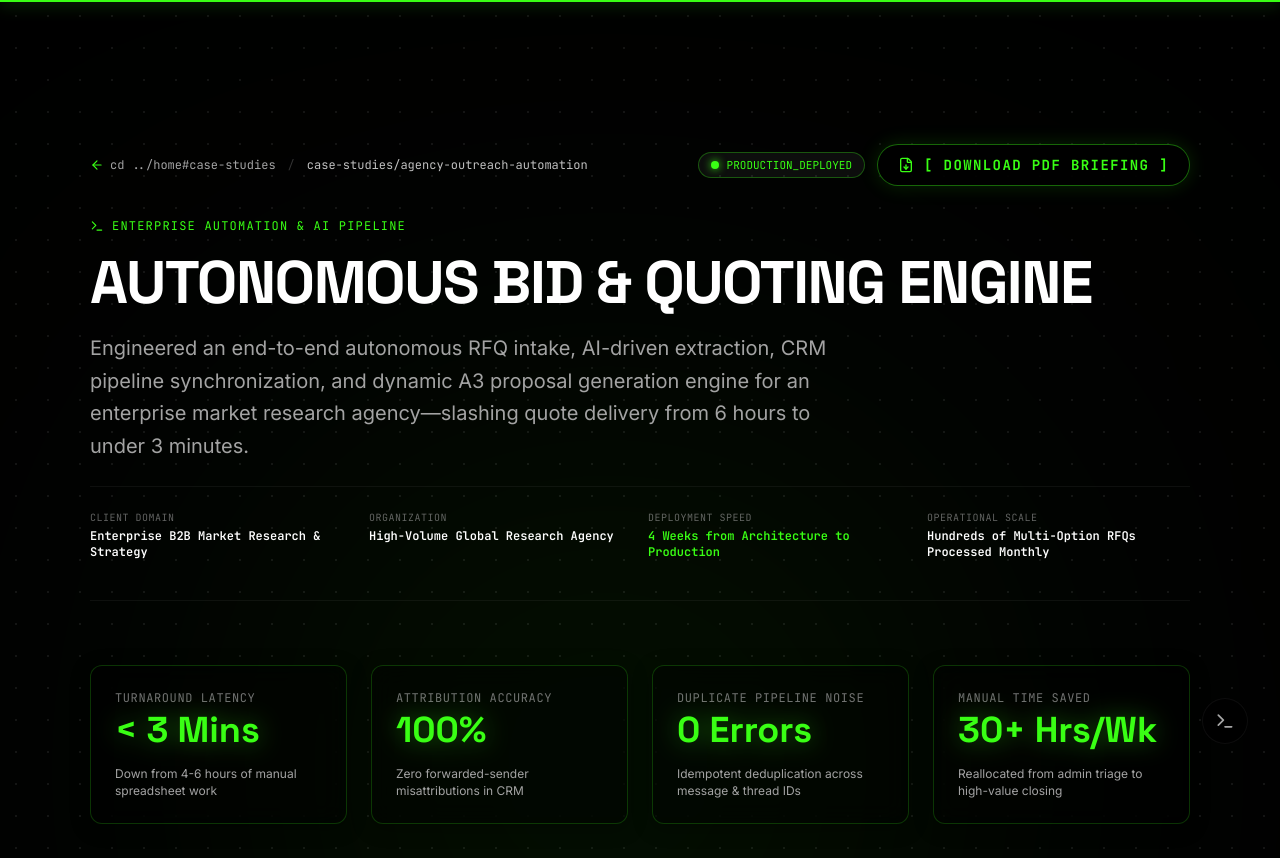
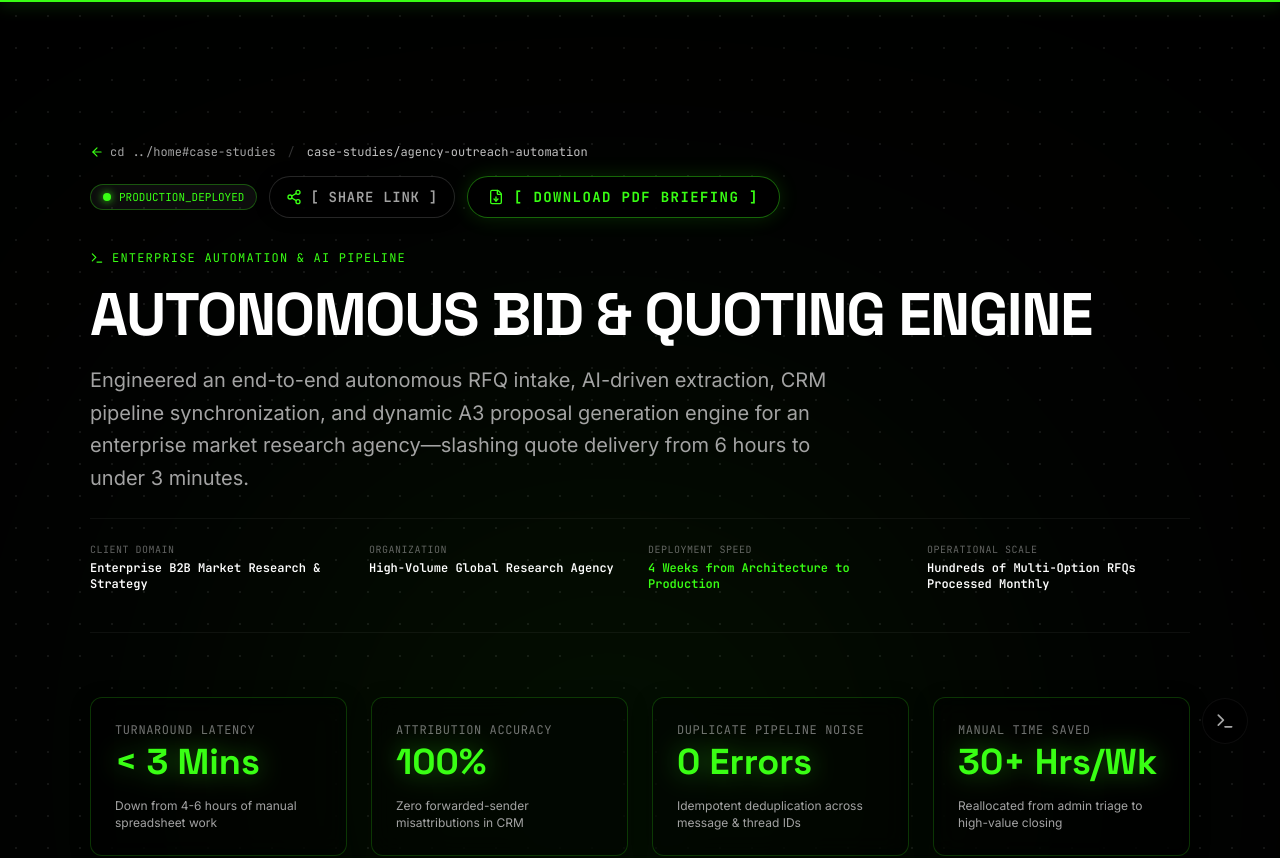
Before and after one commit to beginnercodee/Portfolio, a Next.js app: page /case-studies/agency-outreach-automation in a window 1280 px wide. Shown: the top 858 px of the page. Built offline with nearby package versions, Linux system fonts and the light colour scheme.

Commit message:
feat(case-studies): add one-click share and copy link button with feedback

```diff
--- a/src/app/case-studies/[slug]/page.tsx
+++ b/src/app/case-studies/[slug]/page.tsx
@@ -3,6 +3,7 @@ import Link from "next/link";
 import { getCaseStudyBySlug, getAllCaseStudies } from "@/data/caseStudies";
 import { ArrowLeft, CheckCircle2, Layers, Cpu, Database, Mail, ShieldCheck, Zap, Server, ChevronRight, Terminal, BarChart3 } from "lucide-react";
 import DownloadCaseStudyPdfButton from "@/components/DownloadCaseStudyPdfButton";
+import ShareCaseStudyButton from "@/components/ShareCaseStudyButton";
 import type { Metadata } from "next";
 
 export async function generateStaticParams() {
@@ -72,11 +73,12 @@ export default async function CaseStudyDetailPage({
               <span className="text-glow-silver">case-studies/{cs.slug}</span>
             </div>
 
-            <div className="flex items-center gap-3">
-              <div className="hidden sm:flex items-center gap-2 px-3 py-1 bg-surface border border-glow-green/30 rounded-full font-mono text-[11px] text-glow-green">
+            <div className="flex items-center gap-2.5 sm:gap-3 flex-wrap">
+              <div className="hidden lg:flex items-center gap-2 px-3 py-1 bg-surface border border-glow-green/30 rounded-full font-mono text-[11px] text-glow-green">
                 <span className="w-2 h-2 rounded-full bg-glow-green animate-pulse shadow-[0_0_8px_#39ff14]" />
                 PRODUCTION_DEPLOYED
               </div>
+              <ShareCaseStudyButton title={cs.title} slug={cs.slug} />
               <DownloadCaseStudyPdfButton caseStudy={cs} />
             </div>
           </div>
@@ -418,6 +420,7 @@ export default async function CaseStudyDetailPage({
               <span>[ INITIATE ARCHITECTURE AUDIT ]</span>
               <ChevronRight className="w-4 h-4" />
             </Link>
+            <ShareCaseStudyButton title={cs.title} slug={cs.slug} />
             <DownloadCaseStudyPdfButton caseStudy={cs} />
             {nextCaseStudy && nextCaseStudy.slug !== cs.slug && (
               <Link
--- /dev/null
+++ b/src/components/ShareCaseStudyButton.tsx
@@ -0,0 +1,118 @@
+"use client";
+
+import { useState } from "react";
+import { Share2, Check } from "lucide-react";
+import { cn } from "@/lib/utils";
+
+interface ShareCaseStudyButtonProps {
+  title: string;
+  slug: string;
+  variant?: "header" | "compact";
+}
+
+/**
+ * Renders an interactive button to copy or natively share a case study link
+ * with immediate clipboard feedback and tactile visual states.
+ */
+export default function ShareCaseStudyButton({
+  title,
+  slug,
+  variant = "header",
+}: ShareCaseStudyButtonProps) {
+  const [copied, setCopied] = useState(false);
+
+  const handleShare = async () => {
+    const shareUrl =
+      typeof window !== "undefined"
+        ? `${window.location.origin}/case-studies/${slug}`
+        : `https://jamalnadeem.com/case-studies/${slug}`;
+
+    // Mobile web share API support
+    if (navigator.share && window.innerWidth < 768) {
+      try {
+        await navigator.share({
+          title: `${title} | Jamal Nadeem`,
+          text: `Check out this technical architecture case study: ${title}`,
+          url: shareUrl,
+        });
+        return;
+      } catch (err) {
+        if ((err as Error).name === "AbortError") return;
+      }
+    }
+
+    try {
+      if (navigator.clipboard && window.isSecureContext) {
+        await navigator.clipboard.writeText(shareUrl);
+      } else {
+        const textarea = document.createElement("textarea");
+        textarea.value = shareUrl;
+        textarea.style.position = "fixed";
+        textarea.style.opacity = "0";
+        document.body.appendChild(textarea);
+        textarea.select();
+        document.execCommand("copy");
+        document.body.removeChild(textarea);
+      }
+
+      setCopied(true);
+      setTimeout(() => {
+        setCopied(false);
+      }, 3000);
+    } catch (err) {
+      console.error("Failed to copy link:", err);
+    }
+  };
+
+  if (variant === "compact") {
+    return (
+      <button
+        onClick={handleShare}
+        className={cn(
+          "inline-flex items-center gap-1.5 px-3 py-1.5 rounded-lg border font-mono text-[11px] font-bold uppercase tracking-wider transition-all duration-300 cursor-pointer",
+          copied
+            ? "border-glow-green bg-glow-green/20 text-glow-green shadow-[0_0_15px_rgba(57,255,20,0.3)]"
+            : "border-white/10 bg-white/5 text-secondary hover:text-white hover:border-white/30"
+        )}
+        title="Share or Copy Case Study URL"
+      >
+        {copied ? (
+          <>
+            <Check className="w-3.5 h-3.5 text-glow-green" />
+            <span>COPIED [✓]</span>
+          </>
+        ) : (
+          <>
+            <Share2 className="w-3.5 h-3.5" />
+            <span>SHARE</span>
+          </>
+        )}
+      </button>
+    );
+  }
+
+  return (
+    <button
+      onClick={handleShare}
+      className={cn(
+        "group relative inline-flex items-center gap-2 px-3.5 sm:px-4 py-2.5 rounded-full border font-mono text-xs sm:text-sm font-semibold tracking-wider uppercase transition-all duration-300 cursor-pointer overflow-hidden backdrop-blur-md",
+        copied
+          ? "border-glow-green bg-glow-green/20 text-glow-green shadow-[0_0_20px_rgba(57,255,20,0.35)]"
+          : "border-white/15 bg-black/60 text-secondary hover:text-glow-green hover:border-glow-green/40 shadow-[0_0_15px_rgba(0,0,0,0.3)]"
+      )}
+      title="Share or Copy Case Study URL"
+    >
+      {copied ? (
+        <>
+          <Check className="w-4 h-4 text-glow-green shrink-0 animate-bounce" />
+          <span className="text-glow-green font-bold">LINK COPIED [✓]</span>
+        </>
+      ) : (
+        <>
+          <Share2 className="w-4 h-4 transition-transform duration-300 group-hover:scale-110 shrink-0 text-glow-green" />
+          <span className="group-hover:text-white transition-colors">[ SHARE LINK ]</span>
+        </>
+      )}
+    </button>
+  );
+}
```
